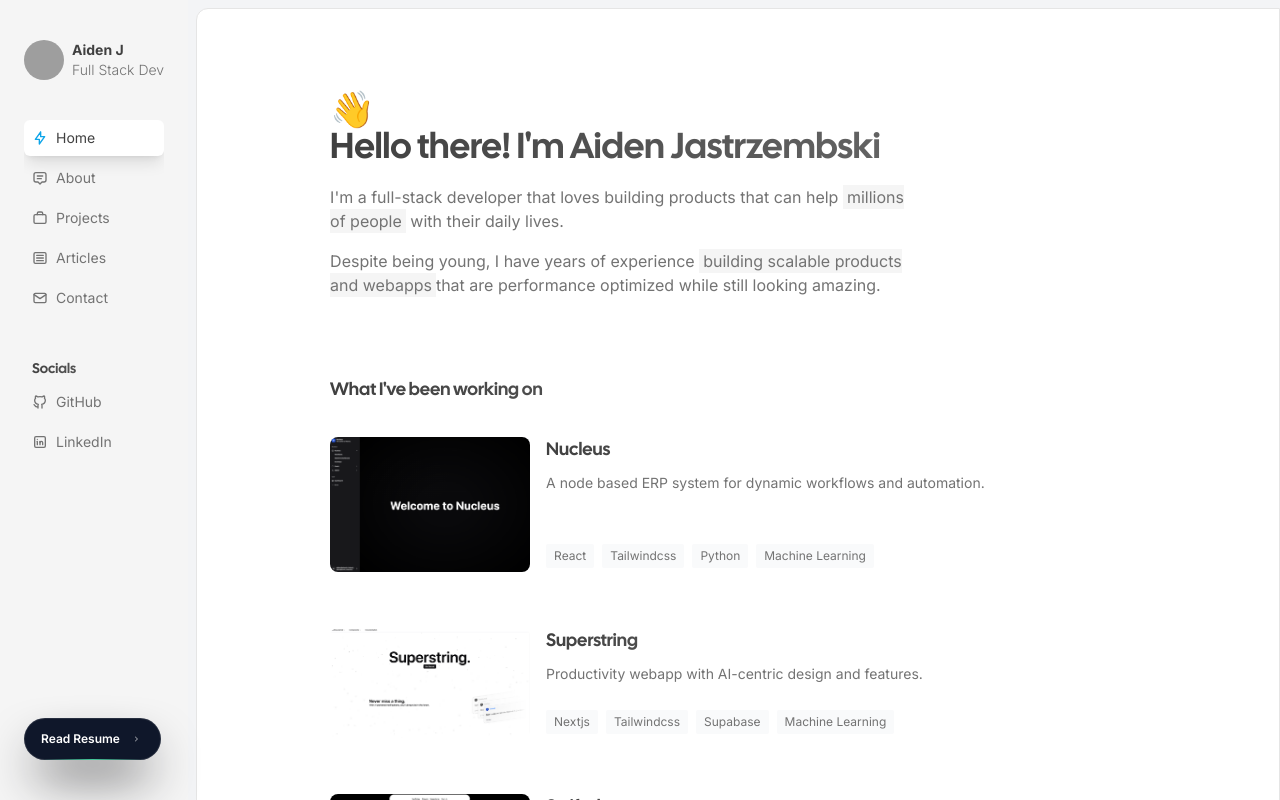
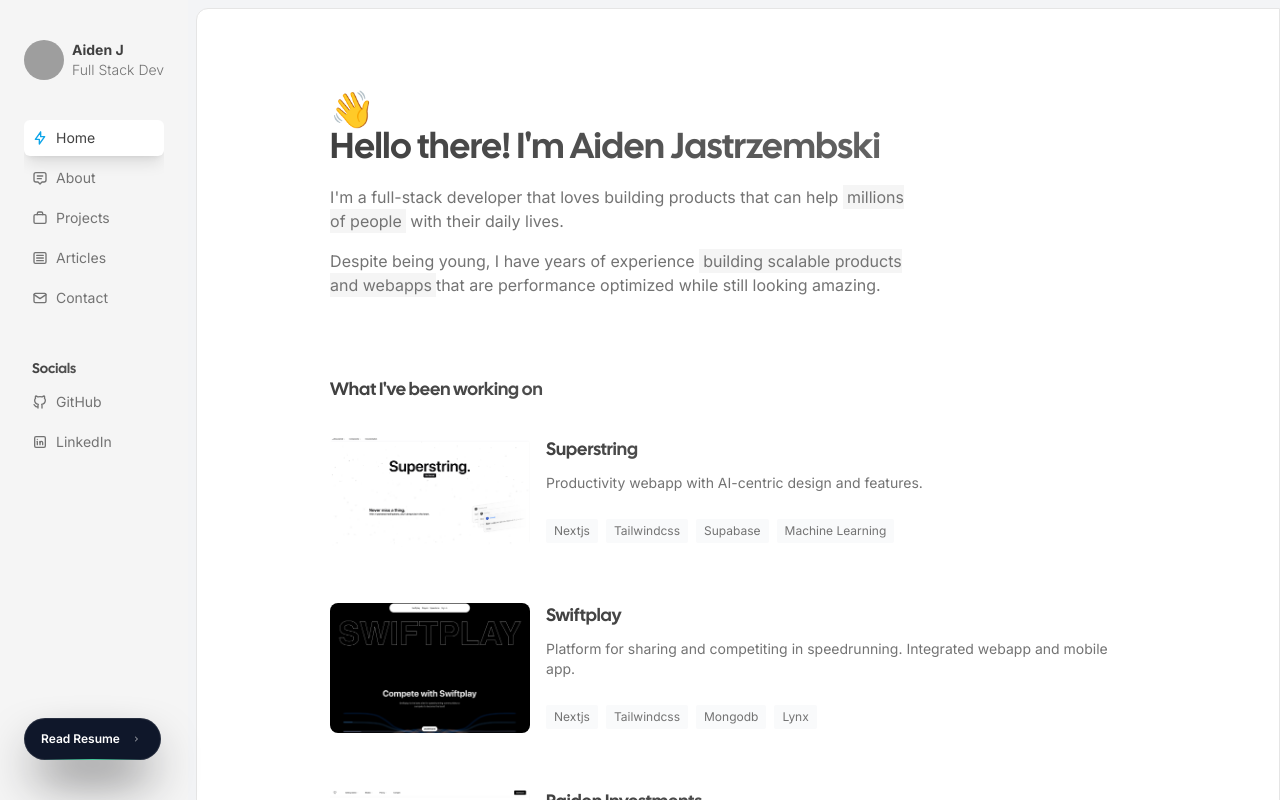
Before and after one commit to AidenJastrzembski/sitefolio, a Next.js app: page / in a window 1280 px wide. Built offline with nearby package versions, Linux system fonts and the light colour scheme; grey boxes are pictures that could not be loaded.

Commit message:
Remove nucleus

```diff
--- a/src/constants/products.tsx
+++ b/src/constants/products.tsx
@@ -1,4 +1,3 @@
-import sidefolioNucleus2 from "public/images/sidefolio-nucleus-2.png";
 import sidefolioSuperstring from "public/images/sidefolio-superstring-1.png";
 import sidefolioSuperstring2 from "public/images/sidefolio-superstring-2.png";
 import sidefolioSwiftplay from "public/images/sidefolio-swiftplay-1.png";
@@ -7,35 +6,6 @@ import sidefolioRaiden from "public/images/sidefolio-raiden-1.png";
 import sidefolioRaiden2 from "public/images/sidefolio-raiden-2.png";
 
 export const products = [
-  {
-    href: "#",
-    title: "Nucleus",
-    description:
-      "A node based ERP system for dynamic workflows and automation.",
-    thumbnail: sidefolioNucleus2,
-    images: [sidefolioNucleus2],
-    stack: ["React", "Tailwindcss", "Python", "Machine Learning"],
-    slug: "nucleus",
-    content: (
-      <div>
-        <p>
-          Nucleus is a ERP System built for internal use within Atomic
-          Industries. Many prominant ERP systems on the market aimed towards
-          factories and manufacturing companies are built for linear, static
-          workflows. Atomic Industries needed a dynamic, and open source option,
-          so we built one from scratch.
-        </p>
-        <p>
-          In my time working on Nucleus, I have built many key features of the
-          app. I built the entire front end, which includes a node based
-          interface, that allows users to interact with the database with nodes
-          and edges. I also built AI agents directly into the app, including one
-          that answers questions about the companies current operations, and one
-          that automatically generates jobs into the database based on prompts.
-        </p>
-      </div>
-    ),
-  },
   {
     href: "#",
     title: "Superstring",
```
